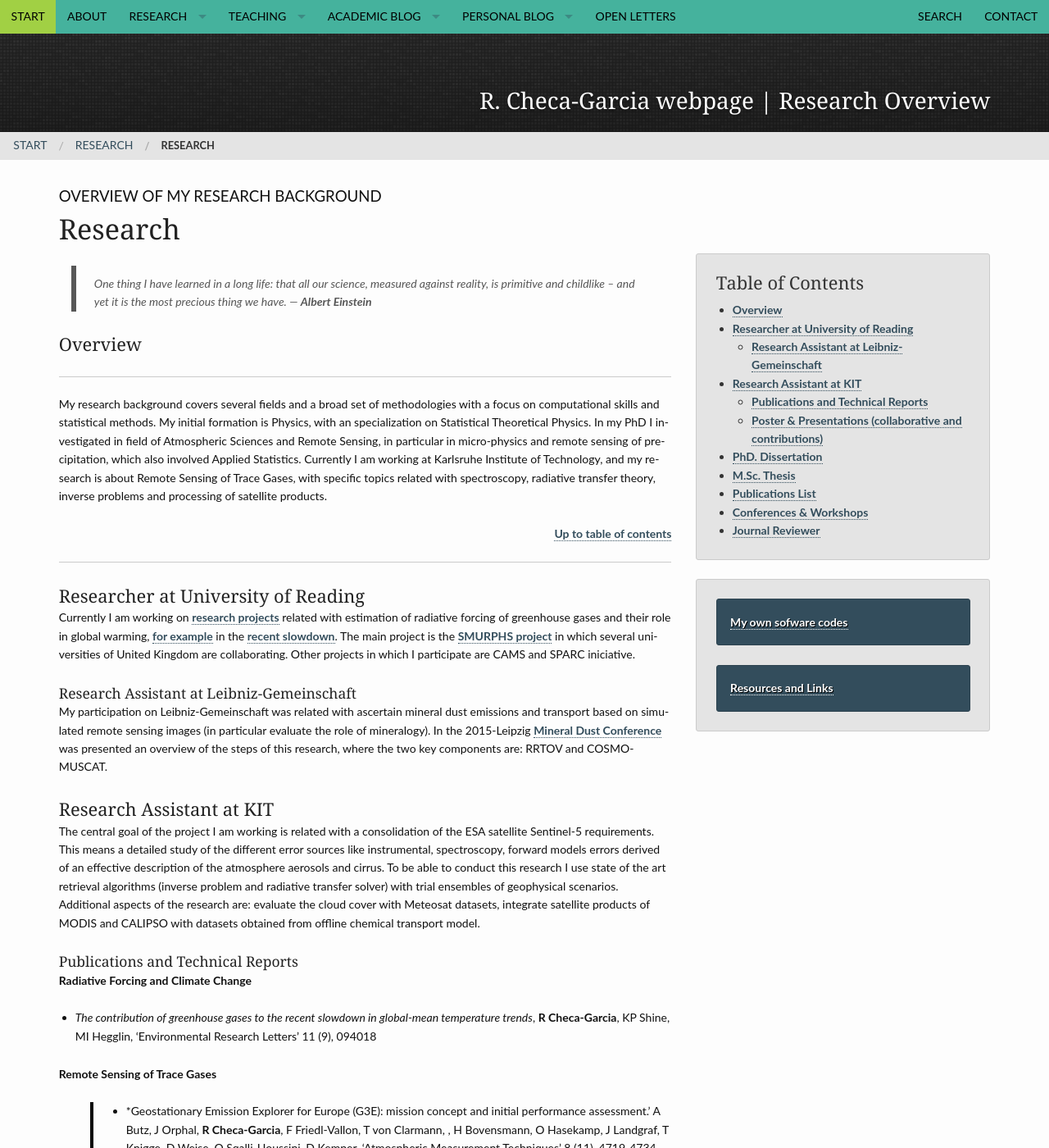
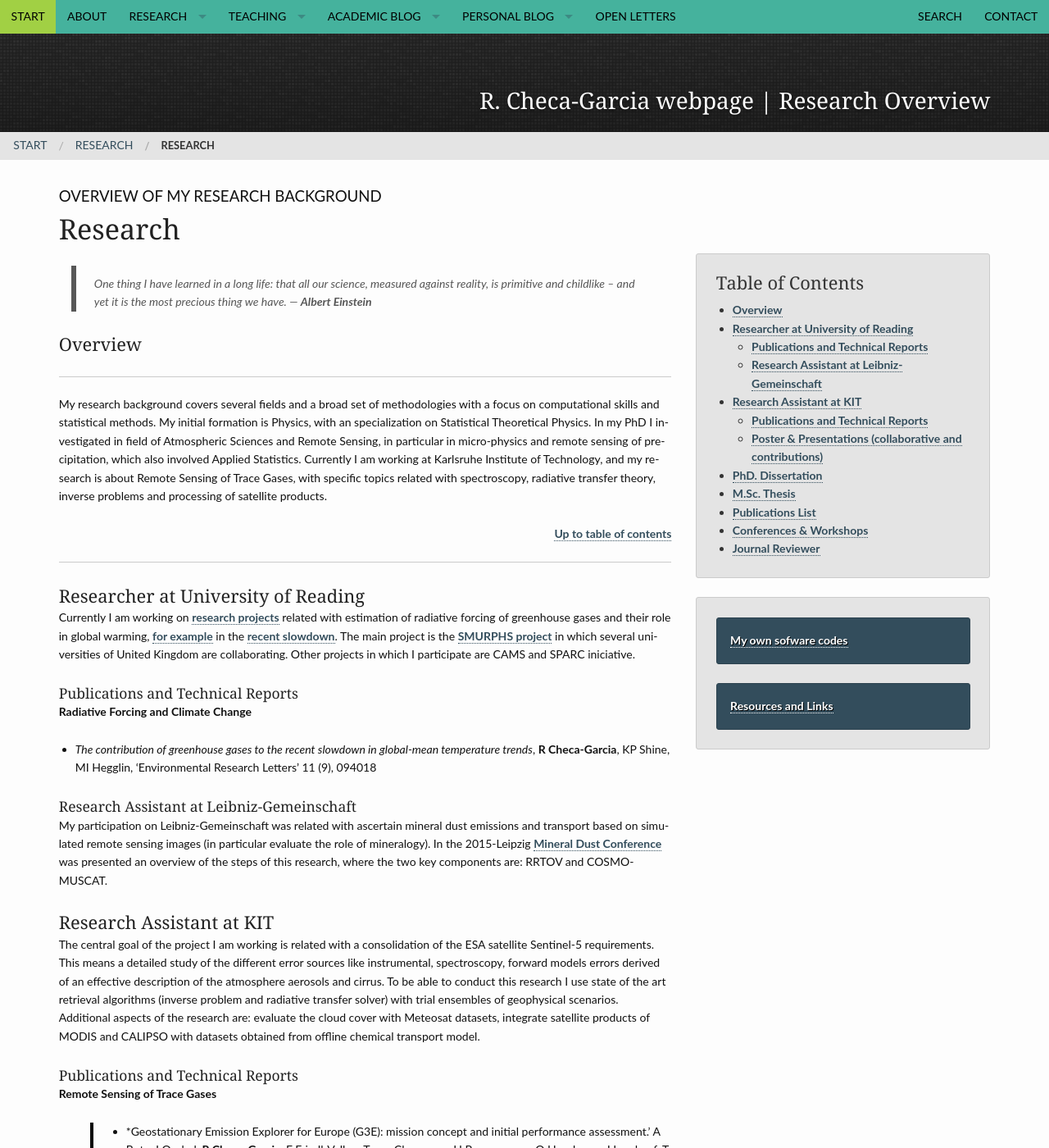
Before and after one commit to RCHG/rchg.github.io, a Jekyll site: the page built from pages/research_overview.md, in a window 1280 px wide and 1400 px high. Shown: the whole window at 82% size. Built offline with Jekyll 4.4.1, drawn with Linux system fonts in a browser that asks for light colours; some of the changed lines change nothing that is shown.

Commit message:
Update research_overview.md

```diff
--- a/pages/research_overview.md
+++ b/pages/research_overview.md
@@ -56,6 +56,11 @@ transfer theory, inverse problems and processing of satellite products.
 Currently I am working on [research projects](https://www.met.reading.ac.uk/userpages/vr912734.php) related with estimation of radiative forcing of greenhouse gases and their role in global warming, [for example](http://environmentalresearchweb.org/cws/article/news/67032
 ) in the [recent slowdown](https://www.smurphs.leeds.ac.uk/new-publication-the-contribution-of-greenhouse-gases-to-the-recent-slowdown-in-global-mean-temperature-trends/). The main project is the [SMURPHS project](https://www.smurphs.leeds.ac.uk/) in which several universities of United Kingdom are collaborating. Other projects in which I participate are CAMS and SPARC iniciative.
 
+#### Publications and Technical Reports
+
+**Radiative Forcing and Climate Change**
+
+- *The contribution of greenhouse gases to the recent slowdown in global-mean temperature trends*, **R Checa-Garcia**, KP Shine, MI Hegglin, 'Environmental Research Letters' 11 (9), 094018
 
 #### Research Assistant at Leibniz-Gemeinschaft
 
@@ -66,10 +71,6 @@ My participation on Leibniz-Gemeinschaft was related with ascertain mineral dust
 The central goal of the project I am working is related with a consolidation of the ESA satellite Sentinel-5 requirements. This means a detailed study of the different error sources like instrumental, spectroscopy, forward models errors derived of an effective description of the atmosphere aerosols and cirrus. To be able to conduct this research I use state of the art retrieval algorithms (inverse problem and radiative transfer solver) with trial ensembles of geophysical scenarios. Additional aspects of the research are: evaluate the cloud cover with Meteosat datasets, integrate satellite products of MODIS and CALIPSO with datasets obtained from offline chemical transport model.
 
 #### Publications and Technical Reports
-
-**Radiative Forcing and Climate Change**
-
-- *The contribution of greenhouse gases to the recent slowdown in global-mean temperature trends*, **R Checa-Garcia**, KP Shine, MI Hegglin, 'Environmental Research Letters' 11 (9), 094018
 
 **Remote Sensing of Trace Gases**
 
```
